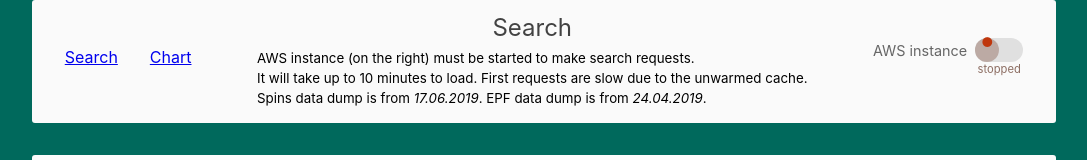
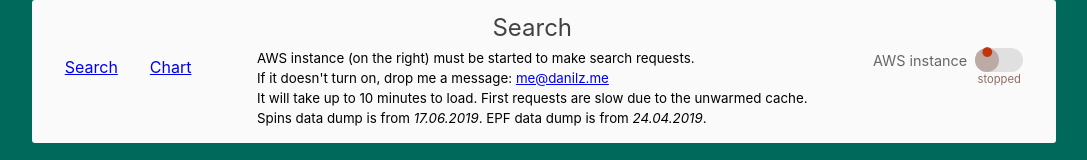
Before and after one commit to djagya/music-search-engine, a React (Create React App) app in the folder client/: page / in a window 1280 px wide. Shown: the top 160 px of the page, without its empty margins (96-1183 px from the left). Built offline with nearby package versions, Linux system fonts and the light colour scheme; no server answers.

Commit message:
my email

```diff
--- a/client/src/components/App.tsx
+++ b/client/src/components/App.tsx
@@ -43,6 +43,7 @@ export default function App() {
           <Heading h={2}>{TITLES[route]}</Heading>
           <small>
             AWS instance (on the right) must be started to make search requests. <br />
+            If it doesn't turn on, drop me a message: <a href="mailto:me@danilz.me">me@danilz.me</a><br />
             It will take up to 10 minutes to load. First requests are slow due to the unwarmed cache. <br />
             Spins data dump is from <i>17.06.2019</i>. EPF data dump is from <i>24.04.2019</i>.
           </small>
```
